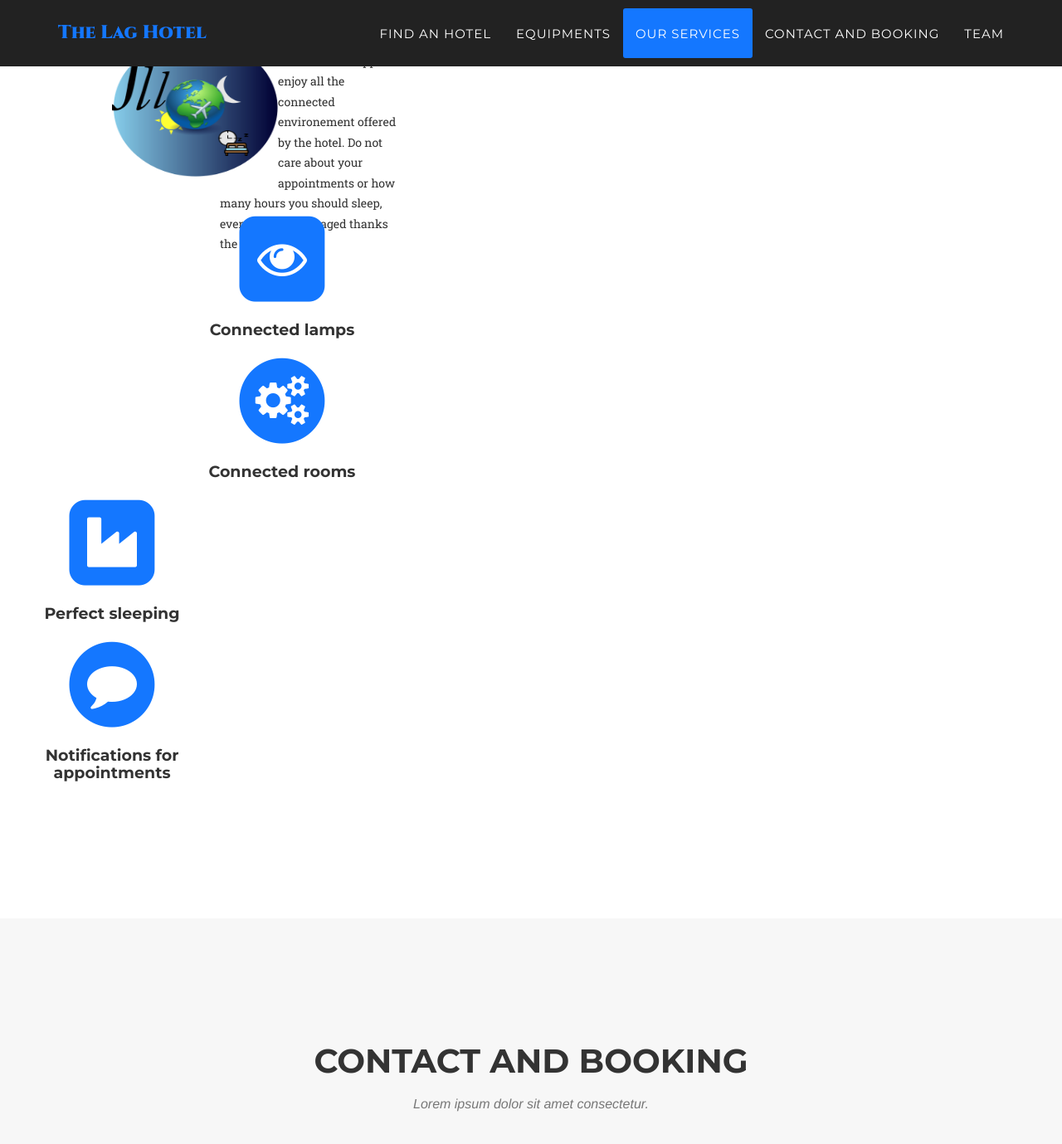
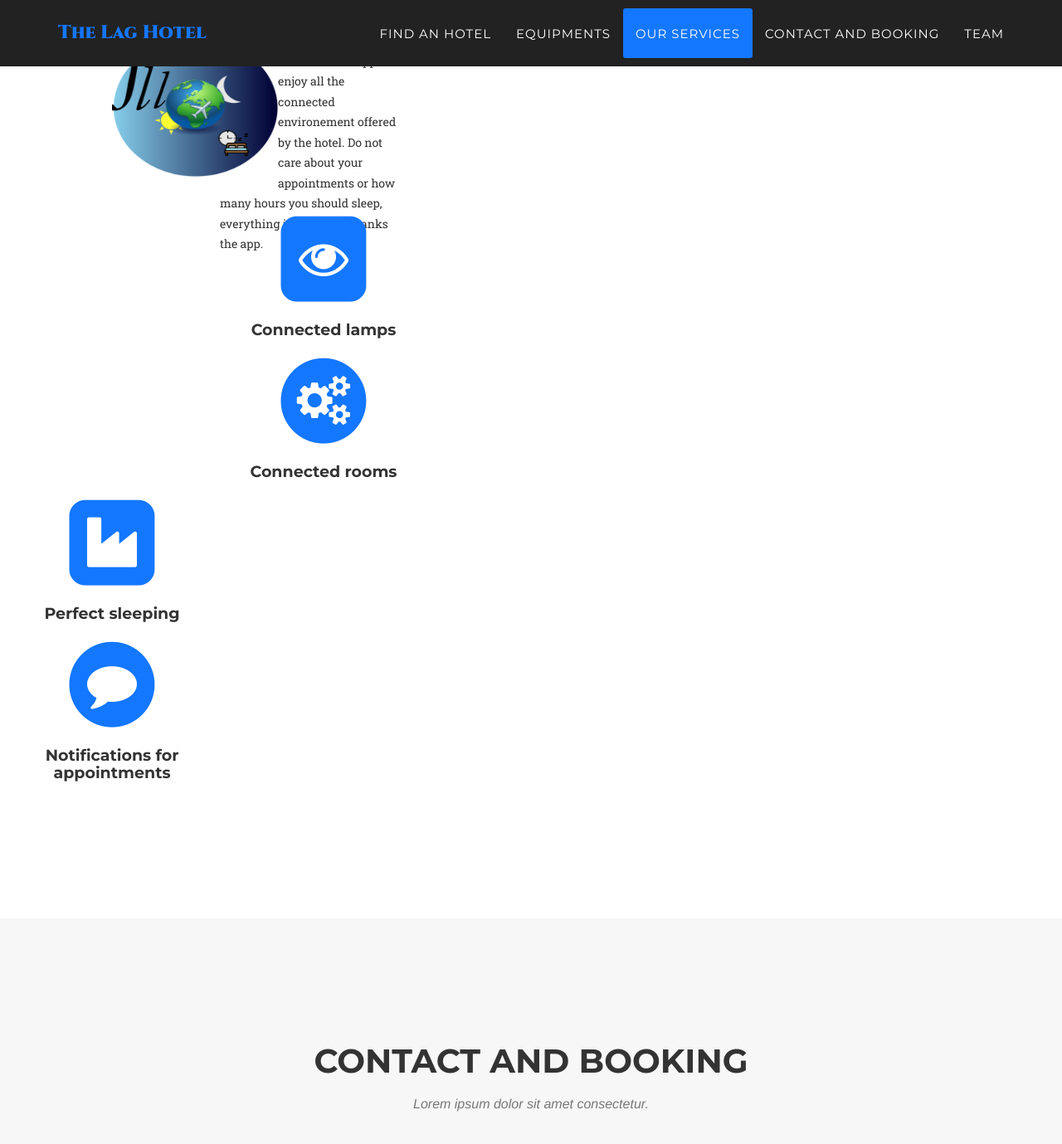
Before and after one commit to VincentGautier/Hotel-web-site, a Jekyll site: the page built from index.html, in a window 1280 px wide and 1400 px high, scrolled down 2088 px. Shown: the top 1379 px of the window at 83% size. Built offline with Jekyll 4.4.1, drawn with Linux system fonts in a browser that asks for light colours; some web fonts are replaced.

Commit message:
Update agency.css

```diff
--- a/_includes/css/agency.css
+++ b/_includes/css/agency.css
@@ -903,7 +903,7 @@ div#col_1 {
 
 div#centre {
 
-	margin-right:600px;
+	margin-right:500px;
 
 }
 div#col_3 {
```
